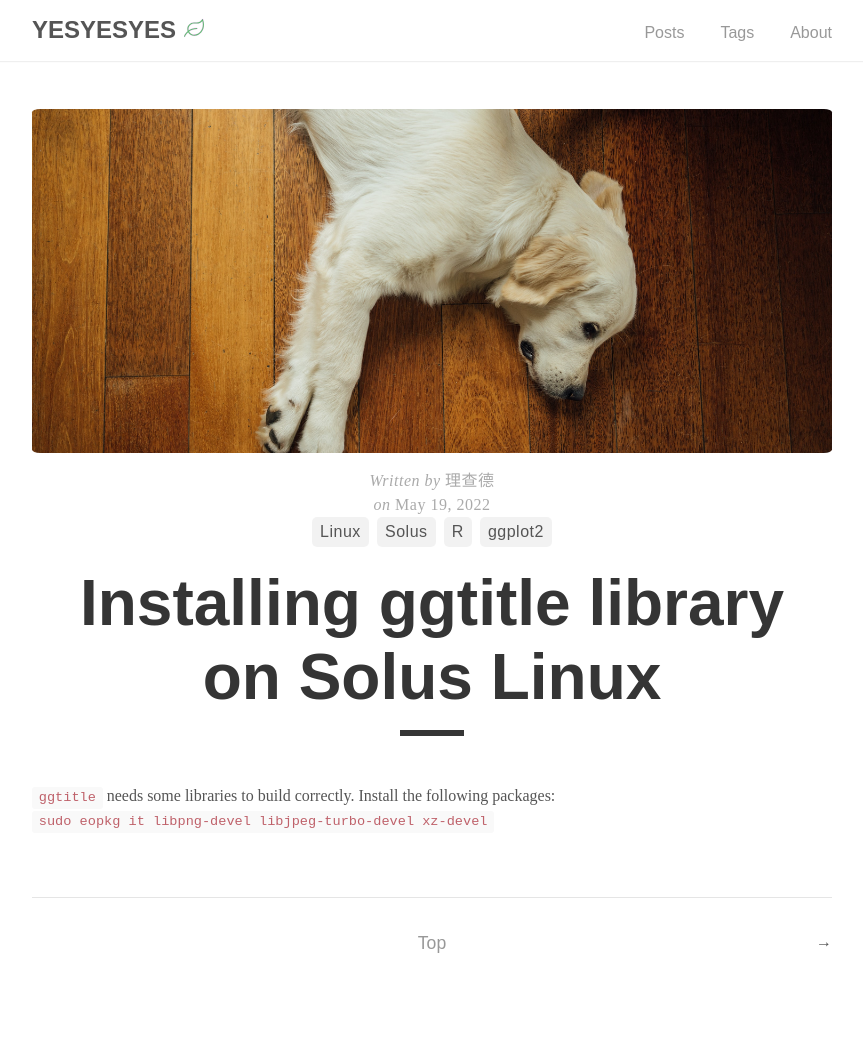
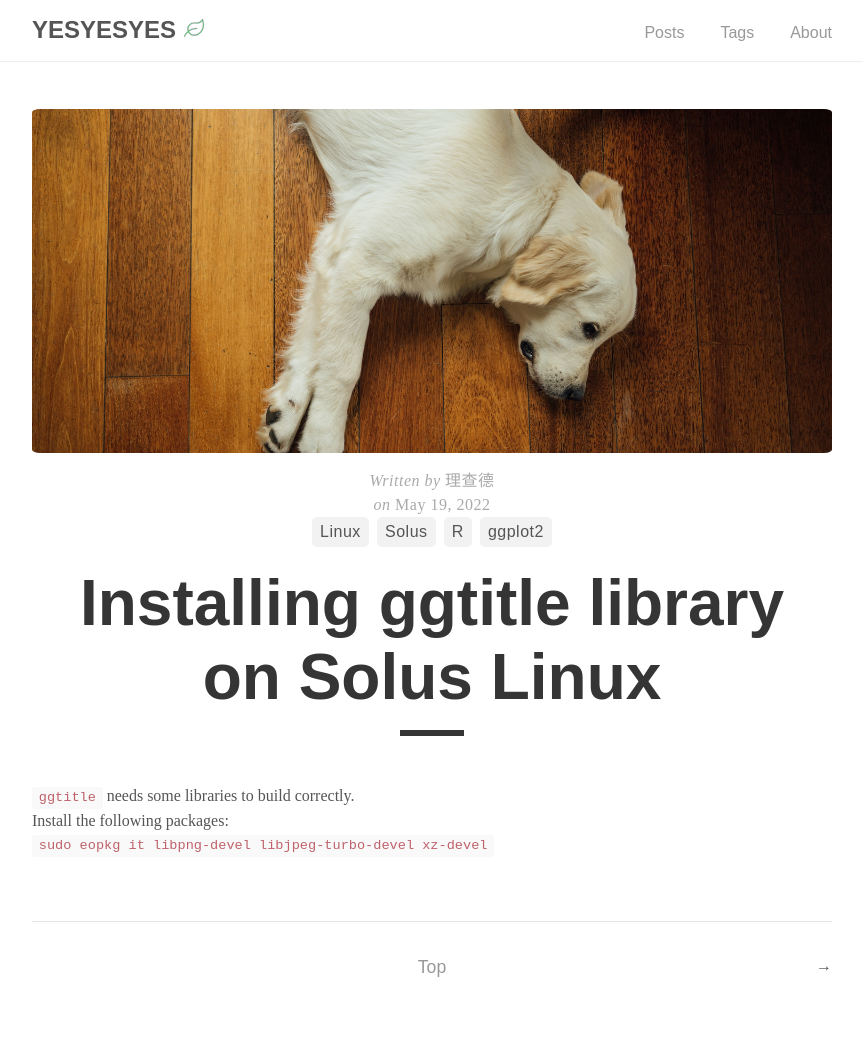
Before and after one commit to LateNightIceCream/LateNightIceCream.github.io, a Jekyll site: the page built from _posts/2022-05-19-solus-install-ggtitle-library.md, in a window 1280 px wide. Shown: the whole page, without its empty margins (208-1071 px from the left). Built offline with Jekyll 4.4.1, drawn with Linux system fonts in a browser that asks for light colours; before the commit the page ends 1021 px from its top, so only the background shows below that.

```diff
--- a/_posts/2022-05-19-solus-install-ggtitle-library.md
+++ b/_posts/2022-05-19-solus-install-ggtitle-library.md
@@ -6,5 +6,5 @@ titleimage: "/assets/images/dogger1.jpg"
 ---
 
 `ggtitle` needs some libraries to build correctly.
-Install the following packages:\\
+Install the following packages:
 `sudo eopkg it libpng-devel libjpeg-turbo-devel xz-devel`
```
